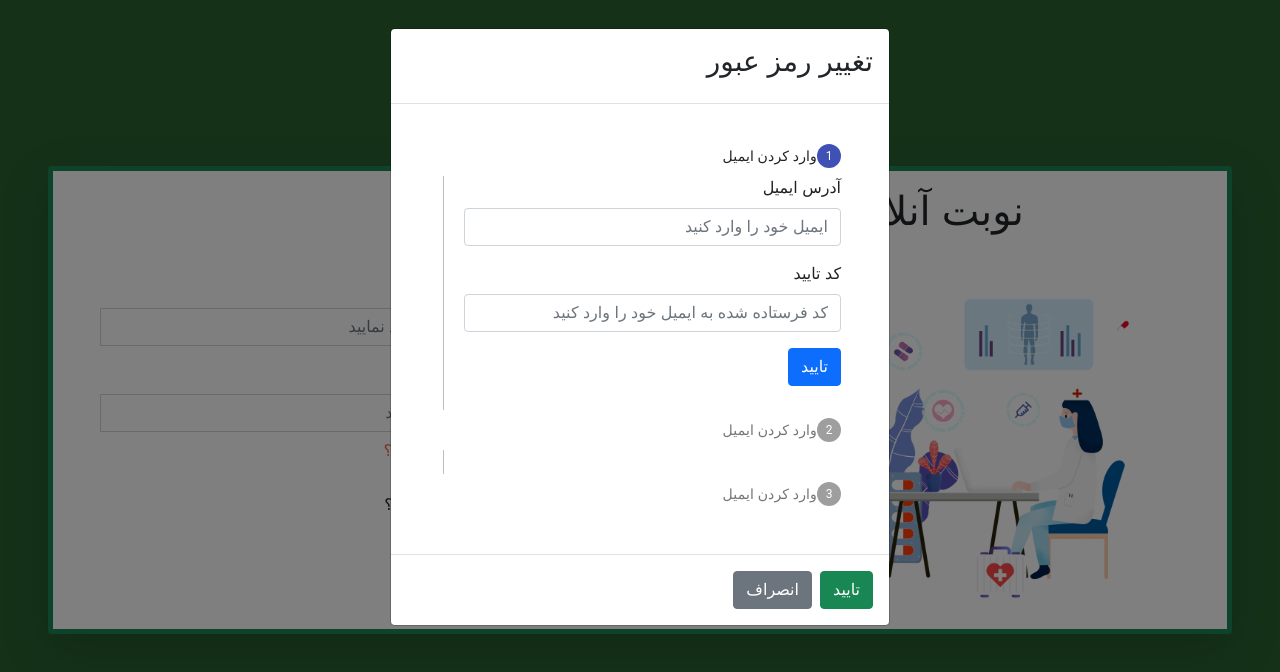
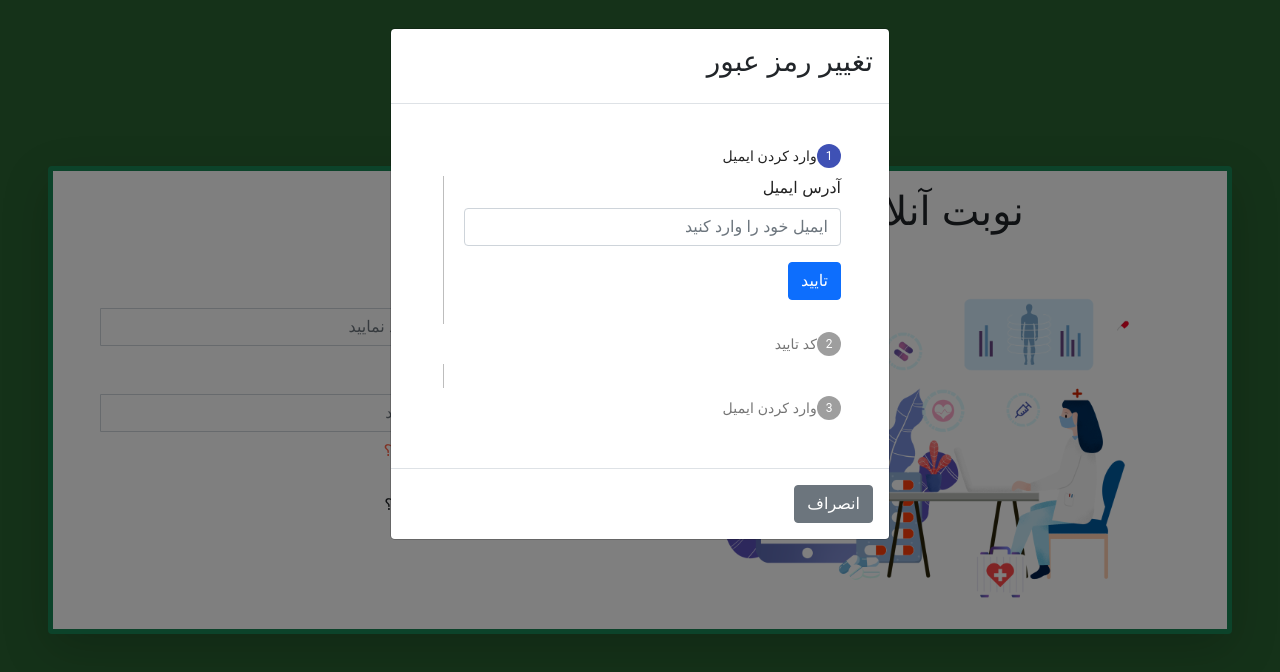
Before and after one commit to MelikaNobakhtian/luna-software-engineering, a React (Create React App) app in the folder Webfront/: page /login in a window 1280 px wide. Both pictures are taken after a click on the element "رمز خود را فراموش کرده‌اید؟". Shown: the top 672 px of the page. Built offline with nearby package versions, Linux system fonts and the light colour scheme.

Commit message:
complete steps ui for forgot password in login page

```diff
--- a/Webfront/src/components/login/login.js
+++ b/Webfront/src/components/login/login.js
@@ -18,6 +18,7 @@ import StepLabel from "@material-ui/core/StepLabel";
 import StepContent from "@material-ui/core/StepContent";
 import Paper from "@material-ui/core/Paper";
 import Typography from "@material-ui/core/Typography";
+import { SettingsSystemDaydreamOutlined } from "@material-ui/icons";
 
 
 function Login(props) {
@@ -70,6 +71,19 @@ function Login(props) {
 
   const handleReset = () => {
     setActiveStep(0);
+  };
+
+  const sendEmail = () => {
+    axios.post(API_BASE_URL)
+          .then(function (response) {
+              if(response.status === 200){
+                  handleNext();
+              }
+          })
+          .catch(function (error) {
+                  console.log(error)
+                  handleNext();
+          });
   };
 
     return (
@@ -158,6 +172,27 @@ function Login(props) {
               <label class="form-label">آدرس ایمیل</label>
               <input type="email" class="form-control" placeholder="ایمیل خود را وارد کنید"/>
             </div>
+          </form>
+        </div>
+
+              <div >
+                <div>
+                  <Button
+                    onClick={sendEmail}
+                  >
+                    تایید
+                  </Button>
+                </div>
+              </div>
+            </StepContent>
+          </Step>
+
+
+          <Step key="2">
+            <StepLabel>کد تایید</StepLabel>
+            <StepContent>
+            <div>
+          <form>
             <div class="mb-3">
               <label class="form-label"  >کد تایید</label>
               <input type="password" class="form-control"  placeholder="کد فرستاده شده به ایمیل خود را وارد کنید"/>
@@ -171,45 +206,7 @@ function Login(props) {
                     onClick={handleNext}
                   >
                     تایید
-                  </Button>
-                </div>
-              </div>
-            </StepContent>
-          </Step>
-
-
-          <Step key="2">
-            <StepLabel>وارد کردن ایمیل</StepLabel>
-            <StepContent>
-
-            <div>
-          <form>
-            <div class="mb-3">
-              <label class="form-label">آدرس ایمیل</label>
-              <input type="email" class="form-control" placeholder="ایمیل خود را وارد کنید"/>
-            </div>
-            <div class="mb-3">
-              <label class="form-label"  >کد تایید</label>
-              <input type="password" class="form-control"  placeholder="کد فرستاده شده به ایمیل خود را وارد کنید"/>
-            </div>
-          </form>
-        </div>
-
-              <div >
-                <div>
-                  <Button
-                    disabled={activeStep === 0}
-                    onClick={handleBack}
-                  >
-                    Back
-                  </Button>
-                  <Button
-                    variant="contained"
-                    color="primary"
-                    onClick={handleNext}
-                  >
-                    {activeStep === 2 ? "Finish" : "Next"}
-                  </Button>
+                   </Button>
                 </div>
               </div>
             </StepContent>
@@ -224,38 +221,26 @@ function Login(props) {
             <div>
           <form>
             <div class="mb-3">
-              <label class="form-label">آدرس ایمیل</label>
-              <input type="email" class="form-control" placeholder="ایمیل خود را وارد کنید"/>
+              <label class="form-label"  >رمز جدید</label>
+              <input type="password" class="form-control"  placeholder="رمز جدید خود را وارد کنید"/>
             </div>
             <div class="mb-3">
-              <label class="form-label"  >کد تایید</label>
-              <input type="password" class="form-control"  placeholder="کد فرستاده شده به ایمیل خود را وارد کنید"/>
+              <label class="form-label"  >تکرار رمز جدید</label>
+              <input type="password" class="form-control"  placeholder="رمز جدید خود را دوباره وارد کنید"/>
             </div>
           </form>
         </div>
 
               <div >
                 <div>
-                  <Button
-                    disabled={activeStep === 0}
-                    onClick={handleBack}
-                  >
-                    Back
-                  </Button>
-                  <Button
-                    variant="contained"
-                    color="primary"
-                    onClick={handleNext}
-                  >
-                    {activeStep === 2 ? "Finish" : "Next"}
-                  </Button>
+                <button type="submit" class="btn btn-success" onClick={handleNext}>تایید</button>
                 </div>
               </div>
             </StepContent>
           </Step>
 
       </Stepper>
-      {activeStep === 2 && (
+      {activeStep === 3 && (
         <Paper square elevation={0} >
           <Typography>رمز شما با موفقیت عوض شد.</Typography>
 
@@ -271,7 +256,7 @@ function Login(props) {
 
       </div>
       <div class="modal-footer d-flex justify-content-start">
-      <button type="submit" class="btn btn-success">تایید</button>
+
         <button type="button" class="btn btn-secondary" data-bs-dismiss="modal" onClick={handleReset}>انصراف</button>
       </div>
     </div>
```
